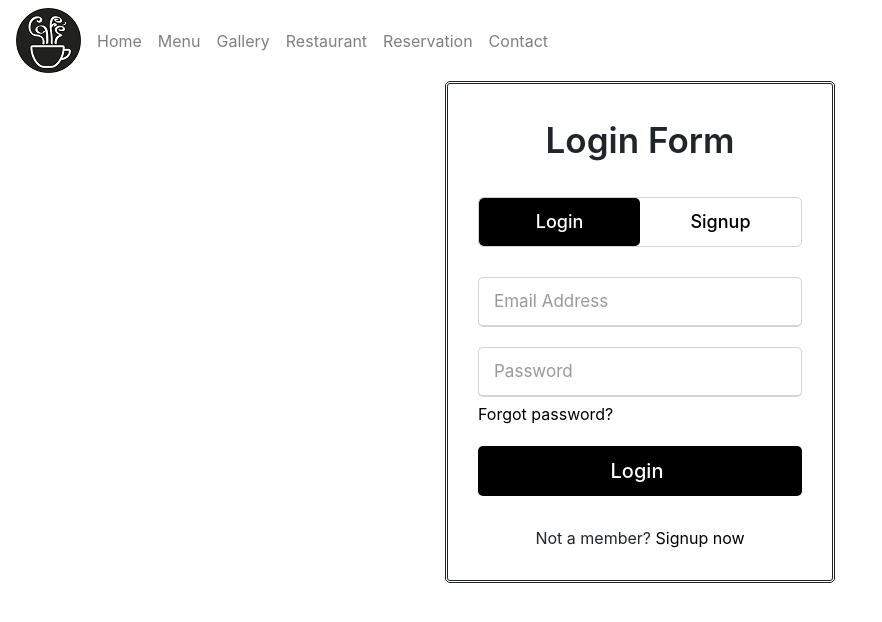
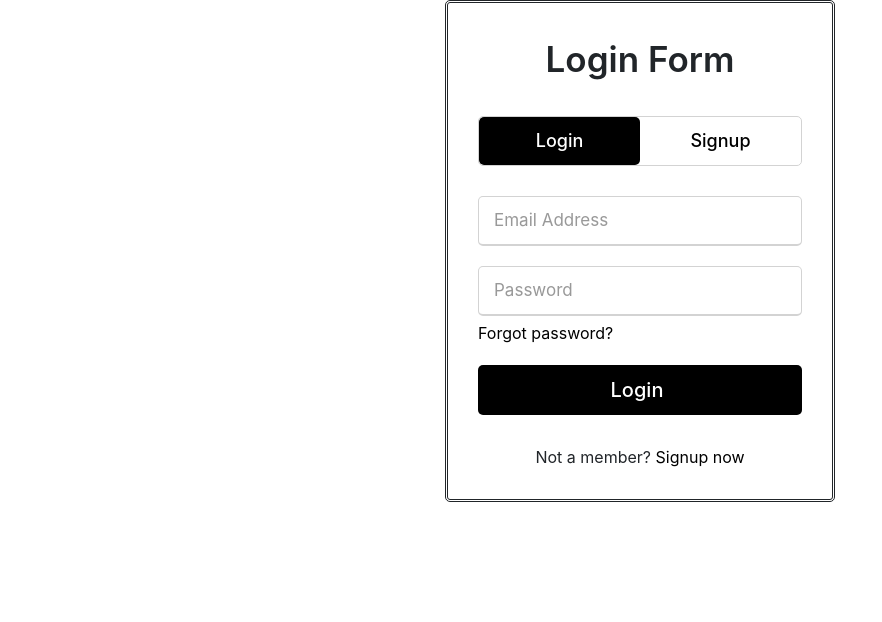
Before and after one commit to nurultrsa/coffee-cafe, a plain HTML site: page login.html in a window 1280 px wide. Shown: the whole page, without its empty margins (0-882 px from the left). Drawn offline with nearby package versions, Linux system fonts and the light colour scheme.

Commit message:
Latest update

```diff
--- a/login.html
+++ b/login.html
@@ -14,35 +14,7 @@
   <link rel="stylesheet" href="assets/css/style.css">
 </head>
 
-<body onpageshow="welcome()">
-  <nav class="navbar navbar-expand-sm navbar-light">
-    <img class="mr-2" src="assets/img/coffee-logo.png" alt="coffee">
-    <button class="navbar-toggler" type="button" data-toggle="collapse" data-target="#navbarSupportedContent" aria-controls="navbarSupportedContent" aria-expanded="false" aria-label="Toggle navigation">
-      <span class="navbar-toggler-icon"></span>
-    </button>
-      <div class="collapse navbar-collapse" id="navbarSupportedContent">
-        <ul class="navbar-nav mr-auto">
-            <li class="nav-item">
-              <a class="nav-link" href="index.html">Home</a>
-            </li>
-            <li class="nav-item">
-              <a class="nav-link" href="menu.html">Menu</a>
-            </li>
-            <li class="nav-item">
-              <a class="nav-link" href="gallery.html">Gallery</a>
-            </li>
-            <li class="nav-item">
-              <a class="nav-link" href="restaurants.html">Restaurant</a>
-            </li>
-            <li class="nav-item">
-              <a class="nav-link" href="reservation.html">Reservation</a>
-            </li>
-            <li class="nav-item">
-              <a class="nav-link" href="contact.html">Contact</a>
-            </li>
-        </ul>
-      </div>
-    </nav>
+<body>
   <div class="containerr">
      <div class="wrapper">
         <div class="title-text">
@@ -64,17 +36,17 @@
            <div class="form-inner">
               <form action="#" class="login">
                  <div class="field">
-                         <input type="text" placeholder="Email Address" required>
+                    <input type="email" placeholder="Email Address" id="emailLogin" required>
                  </div>
                  <div class="field">
-                         <input type="password" placeholder="Password" required>
+                    <input type="password" placeholder="Password" id="passwordLogin" required>
                  </div>
                  <div class="pass-link">
                     <a href="#">Forgot password?</a>
                  </div>
                  <div class="field btnn">
                     <div class="btn-layer"></div>
-                         <input type="submit" value="Login">
+                    <input type="submit" value="Login" onclick="loginFunction()">
                  </div>
                  <div class="signup-link">
                     Not a member? <a href="">Signup now</a>
@@ -82,7 +54,7 @@
               </form>
               <form action="#" class="signup">
                  <div class="field">
-                         <input type="text" placeholder="Email Address" required>
+                    <input type="email" placeholder="Email Address" required>
                  </div>
                  <div class="field">
                      <input type="password" placeholder="Password" required>
```
Also changed, not shown: index.html (+2 -2 lines), reservation.html (indentation only). Lines whose indentation alone changed are shown as unchanged.
